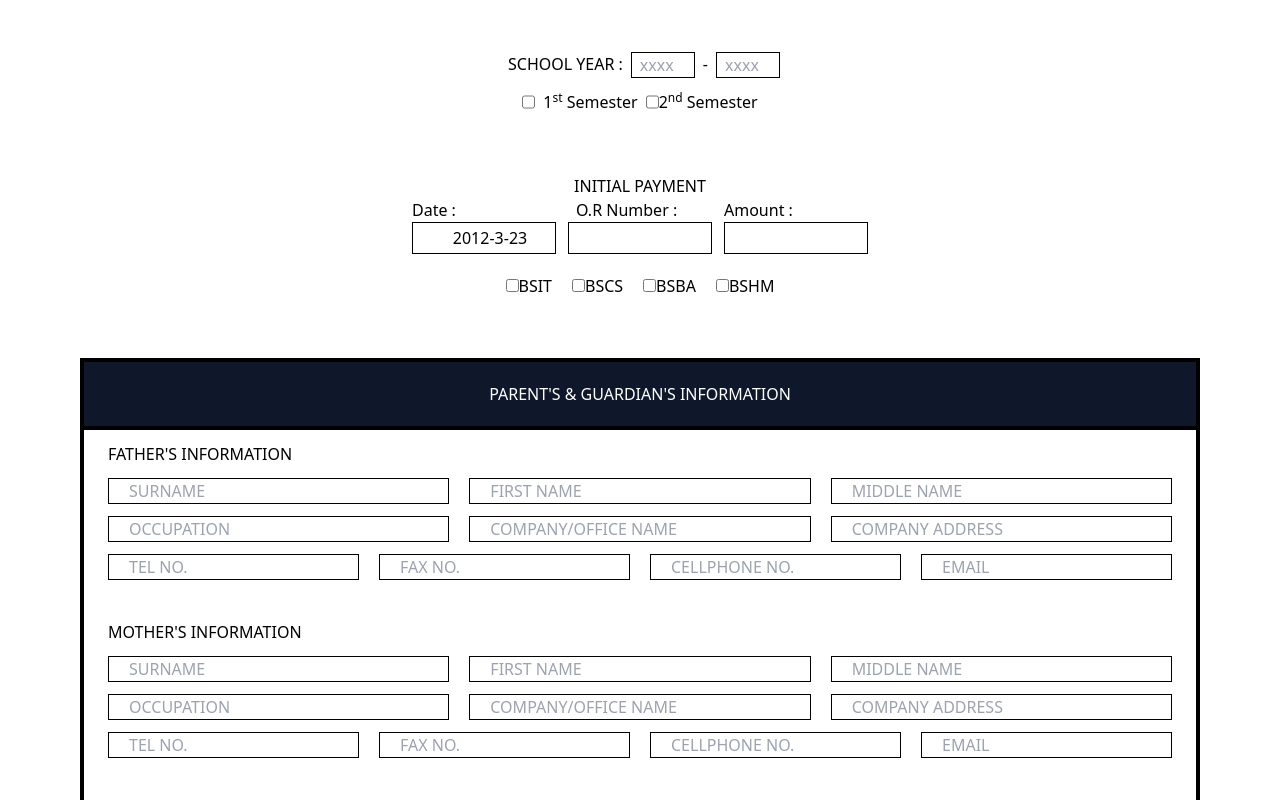
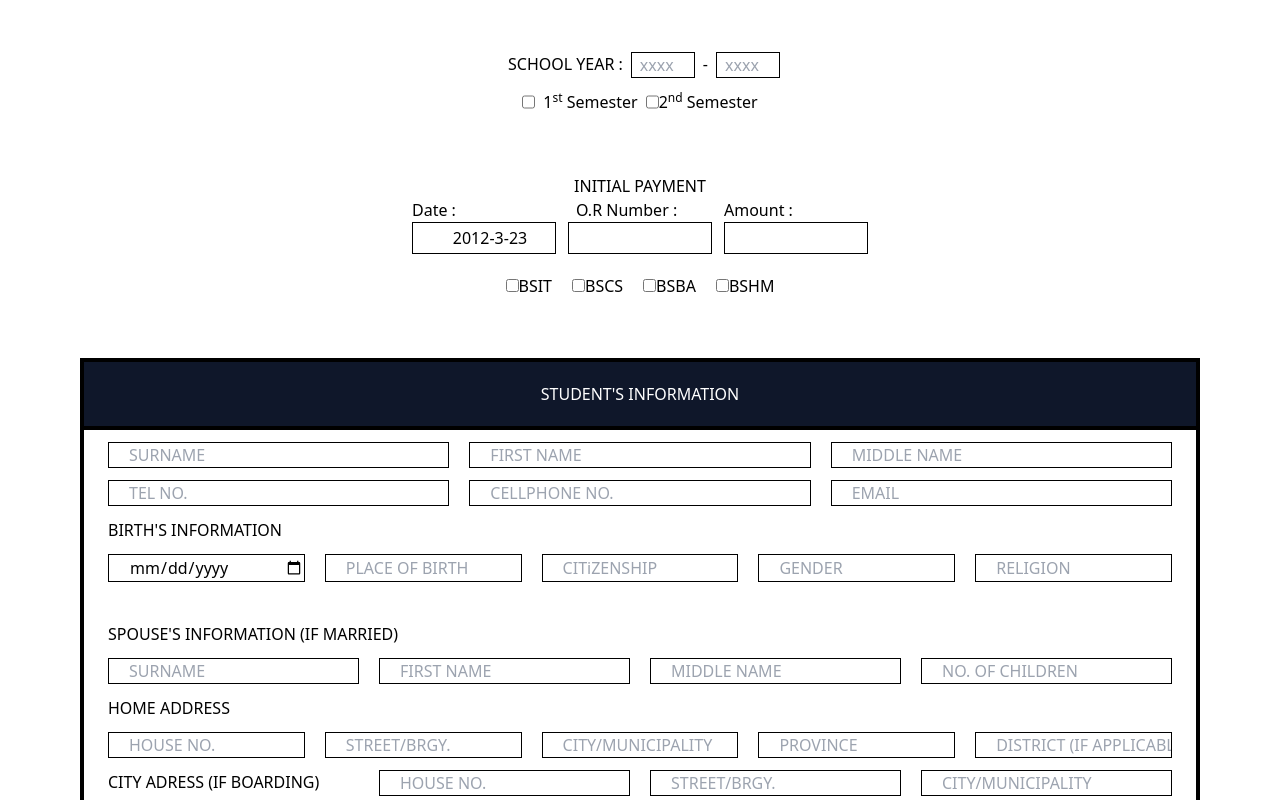
Before and after one commit to stanleygarbo/clg-super-app, a React (Vite) app in the folder frontend/: page /admission in a window 1280 px wide. Shown: the top 800 px of the page. Built offline with nearby package versions, Linux system fonts and the light colour scheme.

Commit message:
Student Form Information Added

```diff
--- a/frontend/src/AdmissionComponents/eFormSeniorHigh.tsx
+++ b/frontend/src/AdmissionComponents/EForm.tsx
@@ -1,6 +1,7 @@
 import { proxy, useSnapshot } from "valtio";
 import EFormParents from "./EFormParents";
 import EformSiblings from "./EformSiblings";
+import EFormStudent from "./eFormStudent";
 
 const state = proxy({ count: 0, text: "hello", sem: 0, course: " " });
 
@@ -170,6 +171,7 @@ const EForm = () => {
           </div>
         </form>
       </div>
+      <EFormStudent />
       <EFormParents />
       <EformSiblings />
     </div>
--- a/frontend/src/AdmissionComponents/eFormStudent.tsx
+++ b/frontend/src/AdmissionComponents/eFormStudent.tsx
@@ -1,14 +1,92 @@
 import React from "react";
 
-const eFormStudent = () => {
+const EFormStudent = () => {
   return (
-    <div>
-      <form>
-        <label>LastName : </label>
-        <input type="text" placeholder="UPPERCASE ONLY" />
-      </form>
+    <div className="">
+      <div className="p-10">
+        <form
+          action=""
+          className="pb-10 border-4 flex flex-col items-center border-black"
+        >
+          <div className="bg-slate-900 text-white text-center pb-5 pt-5 border-b-4 border-black w-[100%]">
+            <p>STUDENT'S INFORMATION</p>
+          </div>
+          <div className="flex flex-col gap-3 pt-3 px-6 w-full">
+            <div className="gap-5 grid grid-cols-3">
+              <input type="text" className="pl-5" placeholder="SURNAME" />
+              <input type="text" className="pl-5" placeholder="FIRST NAME" />
+              <input type="text" className="pl-5" placeholder="MIDDLE NAME" />
+            </div>
+            <div className="grid grid-cols-3 gap-5 ">
+              <input type="number" className="pl-5" placeholder="TEL NO." />
+              <input
+                type="number"
+                className="pl-5"
+                placeholder="CELLPHONE NO."
+              />
+              <input type="text" className="pl-5" placeholder="EMAIL" />
+            </div>
+            <label>BIRTH'S INFORMATION</label>
+            <div className="grid grid-cols-5 gap-5 ">
+              <input type="date" className="pl-5" />
+              <input
+                type="text"
+                className="pl-5"
+                placeholder="PLACE OF BIRTH"
+              />
+              <input type="text" className="pl-5" placeholder="CITiZENSHIP" />
+              <input type="text" className="pl-5" placeholder="GENDER" />
+              <input type="text" className="pl-5" placeholder="RELIGION" />
+            </div>
+          </div>
+
+          <div className="w-full px-6 flex flex-col gap-3">
+            <label htmlFor="" className="text-start pt-10">
+              SPOUSE'S INFORMATION (IF MARRIED)
+            </label>
+
+            <div className="grid grid-cols-4 gap-5">
+              <input type="text" className="pl-5" placeholder="SURNAME" />
+              <input type="text" className="pl-5" placeholder="FIRST NAME" />
+              <input type="text" className="pl-5" placeholder="MIDDLE NAME" />
+              <input
+                type="text"
+                className="pl-5"
+                placeholder="NO. OF CHILDREN"
+              />
+            </div>
+            <label htmlFor="">HOME ADDRESS</label>
+            <div className="grid grid-cols-5 gap-5 ">
+              <input type="text" className="pl-5" placeholder="HOUSE NO." />
+              <input type="text" className="pl-5" placeholder="STREET/BRGY." />
+              <input
+                type="text"
+                className="pl-5"
+                placeholder="CITY/MUNICIPALITY"
+              />
+              <input type="text" className="pl-5" placeholder="PROVINCE" />
+              <input
+                type="text"
+                className="pl-5"
+                placeholder="DISTRICT (IF APPLICABLE)"
+              />
+            </div>
+
+            <div className="grid grid-cols-4 gap-5 ">
+              <label htmlFor="">CITY ADRESS (IF BOARDING)</label>
+              <input type="text" className="pl-5" placeholder="HOUSE NO." />
+              <input type="text" className="pl-5" placeholder="STREET/BRGY." />
+              <input
+                type="text"
+                className="pl-5"
+                placeholder="CITY/MUNICIPALITY"
+              />
+            </div>
+          </div>
+        </form>
+      </div>
     </div>
   );
 };
 
-export default eFormStudent;
+export default EFormStudent;
--- a/frontend/src/App.tsx
+++ b/frontend/src/App.tsx
@@ -10,7 +10,7 @@ import Layout from "./components/Layout";
 import About from "./pages/auth/About";
 import Home from "./pages/auth/Home";
 import AdmissionLayout from "./components/admission/Layout";
-import EForm from "./AdmissionComponents/eFormSeniorHigh";
+import EForm from "./AdmissionComponents/EForm";
 
 const router = createBrowserRouter([
   {
```
